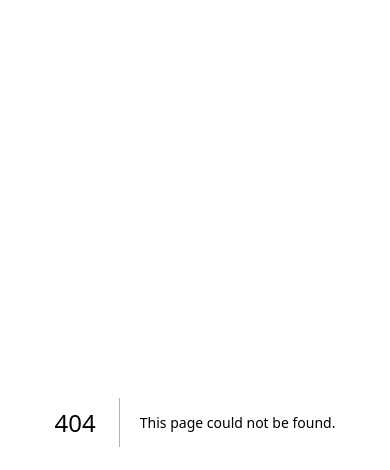
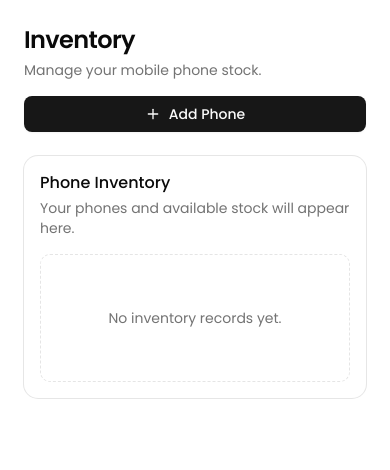
Before and after one commit to MDNURAAZAM/pwa, a Next.js app: page /inventory in a window 390 px wide. Before the commit this address had no page. Shown: the top 470 px of the page. Built offline with nearby package versions, Linux system fonts and the light colour scheme.

Commit message:
feat: create InventoryPage component for managing mobile phone stock

```diff
--- /dev/null
+++ b/app/inventory/page.tsx
@@ -0,0 +1,51 @@
+import Link from "next/link";
+import { Plus } from "lucide-react";
+
+import {
+  Card,
+  CardContent,
+  CardDescription,
+  CardHeader,
+  CardTitle,
+} from "@/components/ui/card";
+
+export default function InventoryPage() {
+  return (
+    <div className="space-y-6 p-6">
+      <div className="flex flex-col gap-4 sm:flex-row sm:items-center sm:justify-between">
+        <div>
+          <h1 className="text-2xl font-semibold tracking-tight">Inventory</h1>
+
+          <p className="mt-1 text-sm text-muted-foreground">
+            Manage your mobile phone stock.
+          </p>
+        </div>
+
+        <Link
+          href="/inventory/add"
+          className="inline-flex h-9 items-center justify-center gap-2 rounded-md bg-primary px-4 py-2 text-sm font-medium text-primary-foreground shadow-xs transition-colors hover:bg-primary/90"
+        >
+          <Plus className="size-4" />
+          Add Phone
+        </Link>
+      </div>
+
+      <Card>
+        <CardHeader>
+          <CardTitle>Phone Inventory</CardTitle>
+          <CardDescription>
+            Your phones and available stock will appear here.
+          </CardDescription>
+        </CardHeader>
+
+        <CardContent>
+          <div className="flex min-h-32 items-center justify-center rounded-lg border border-dashed">
+            <p className="text-sm text-muted-foreground">
+              No inventory records yet.
+            </p>
+          </div>
+        </CardContent>
+      </Card>
+    </div>
+  );
+}
```
